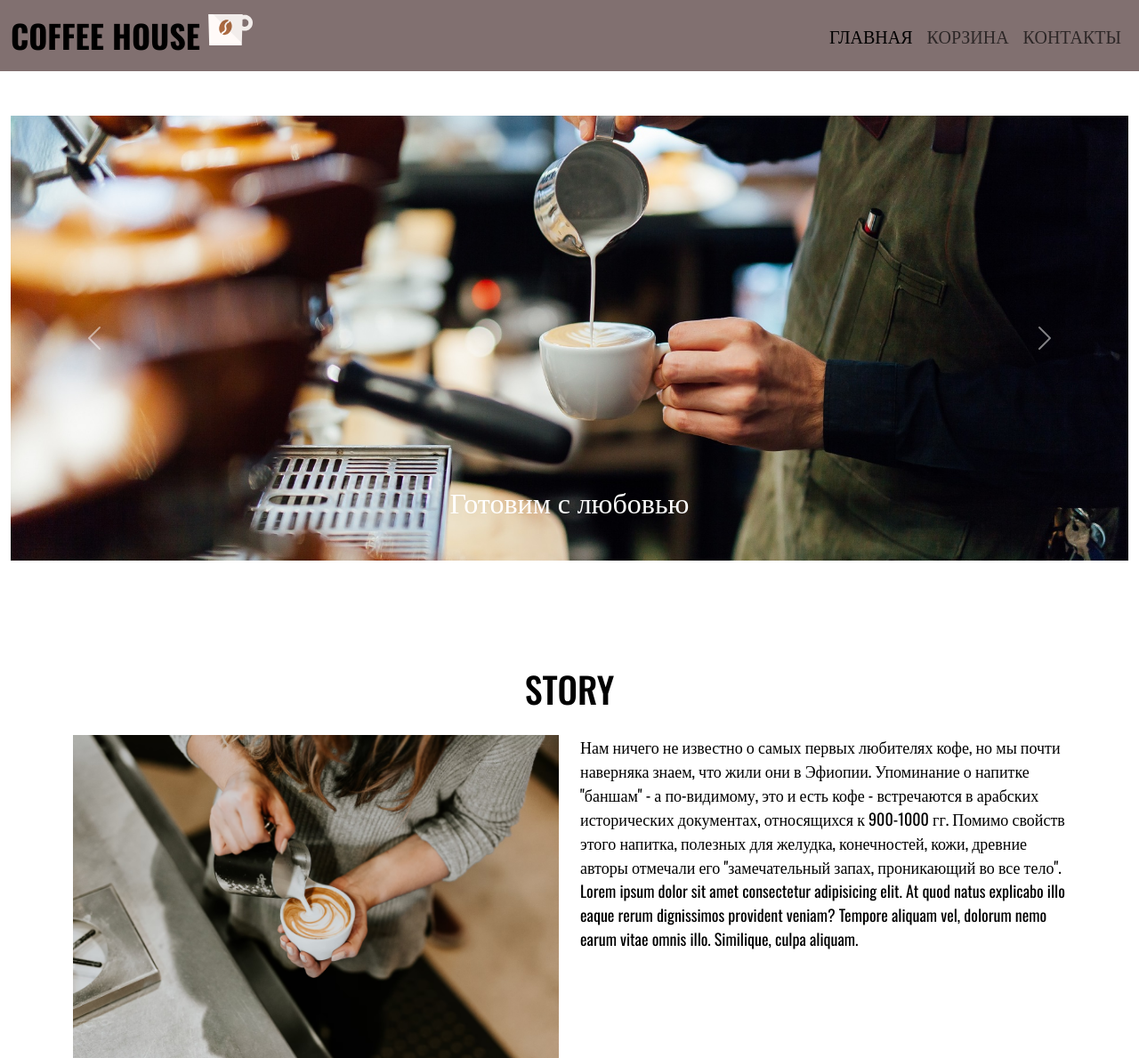
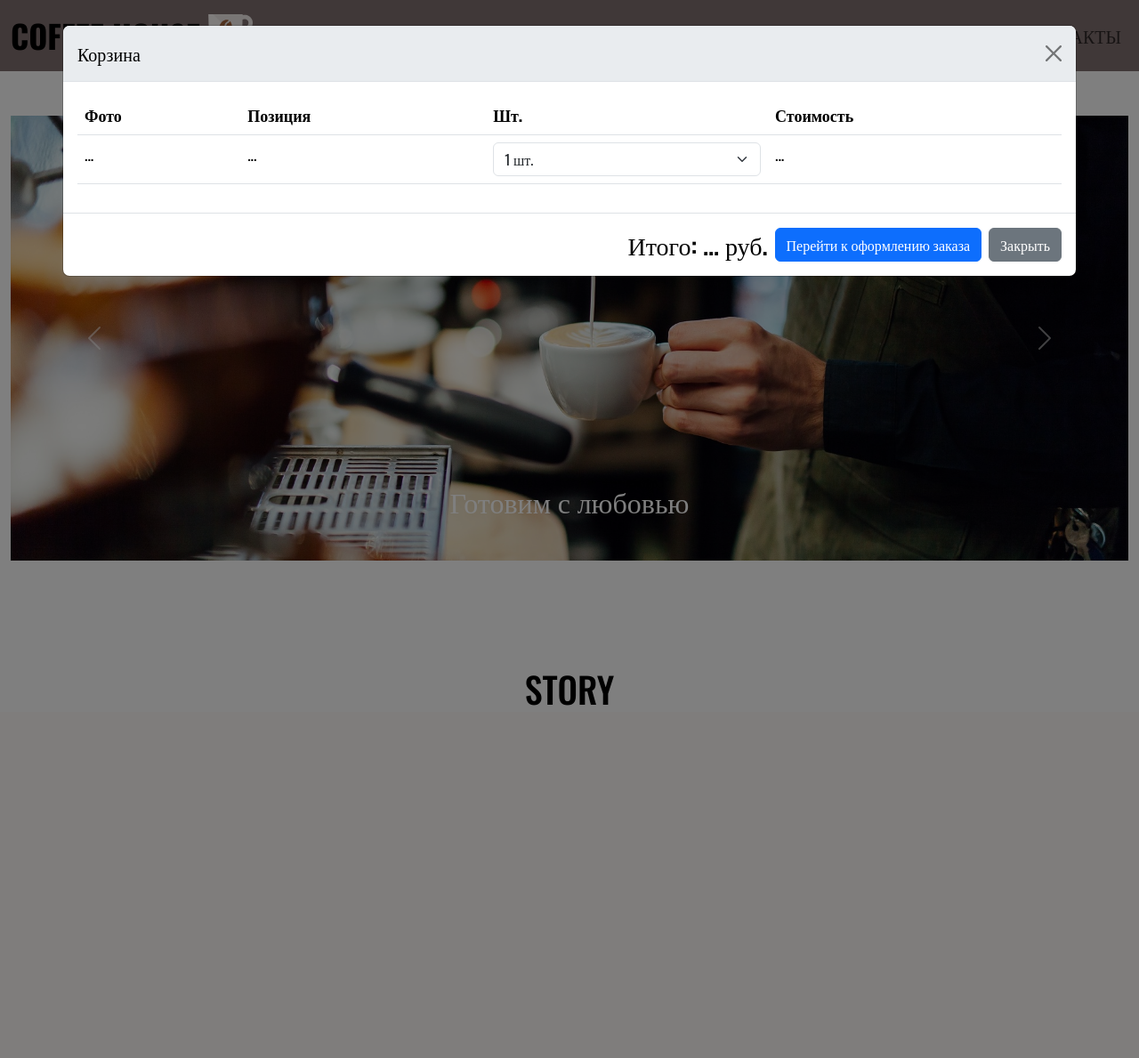
Before and after one commit to AlexanderObolonkov/CoffeeHouse_SoftwareTools, a Django app: page / in a window 1280 px wide, after a click on "КОРЗИНА". Shown: the top 1189 px of the page at 89% size. After the commit the page ends 793 px from the top, so only its background shows below. Run offline with Django 4.2, Linux system fonts and the light colour scheme; data that the repository does not hold is empty; parts of the project's set-up code (start-up, migrations or seed data) failed here and were passed over.

Commit message:
Added shopping cart plug

```diff
--- a/mysite/templates/mysite/block/navbar.html
+++ b/mysite/templates/mysite/block/navbar.html
@@ -23,6 +23,98 @@
                 <li class="nav-item">
                     <a class="nav-link {% if nav_bar == 'contacts' %}active{% endif %}" href="{% url 'contacts' %}">Контакты</a>
                 </li>
+                <div class="modal fade" id="modal-cart" tabindex="-1" aria-labelledby="exampleModalLabel"
+                     aria-hidden="true">
+                    <div class="modal-dialog modal-xl">
+                        <div class="modal-content">
+                            <div class="modal-header bg-body-secondary">
+                                <h1 class="modal-title fs-5" id="exampleModalLabel">Корзина</h1>
+                                <button type="button" class="btn-close" data-bs-dismiss="modal"
+                                        aria-label="Close"></button>
+                            </div>
+                            <div class="modal-body">
+                                <table class="table">
+                                    <thead>
+                                    <tr>
+                                        <th scope="col">Фото</th>
+                                        <th scope="col">Позиция</th>
+                                        <th scope="col">Шт.</th>
+                                        <th scope="col">Стоимость</th>
+                                    </tr>
+                                    </thead>
+                                    <tbody>
+
+                                    <tr>
+                                        <td>...</td>
+                                        <td>...</td>
+                                        <td>
+                                            <div class="select-amount">
+                                                <select class="form-select" aria-label="Шт.">
+                                                    <option selected value="1">1 шт.</option>
+                                                    <option value="2">2 шт.</option>
+                                                    <option value="3">3 шт.</option>
+                                                </select>
+                                            </div>
+                                        </td>
+                                        <td>...</td>
+                                    </tr>
+                                    </tbody>
+                                </table>
+                            </div>
+                            <div class="modal-footer">
+                                <h3>Итого: ... руб.</h3>
+                                <button type="button" class="btn btn-primary">Перейти к оформлению заказа</button>
+                                <button type="button" class="btn btn-secondary" data-bs-dismiss="modal">Закрыть</button>
+                            </div>
+                        </div>
+                    </div>
+                </div>
+                <div class="modal fade" id="modal-cart" tabindex="-1" aria-labelledby="exampleModalLabel"
+                     aria-hidden="true">
+                    <div class="modal-dialog modal-xl">
+                        <div class="modal-content">
+                            <div class="modal-header bg-body-secondary">
+                                <h1 class="modal-title fs-5" id="exampleModalLabel">Корзина</h1>
+                                <button type="button" class="btn-close" data-bs-dismiss="modal"
+                                        aria-label="Close"></button>
+                            </div>
+                            <div class="modal-body">
+                                <table class="table">
+                                    <thead>
+                                    <tr>
+                                        <th scope="col">Фото</th>
+                                        <th scope="col">Позиция</th>
+                                        <th scope="col">Шт.</th>
+                                        <th scope="col">Стоимость</th>
+                                    </tr>
+                                    </thead>
+                                    <tbody>
+
+                                    <tr>
+                                        <td>...</td>
+                                        <td>...</td>
+                                        <td>
+                                            <div class="select-amount">
+                                                <select class="form-select" aria-label="Шт.">
+                                                    <option selected value="1">1 шт.</option>
+                                                    <option value="2">2 шт.</option>
+                                                    <option value="3">3 шт.</option>
+                                                </select>
+                                            </div>
+                                        </td>
+                                        <td>...</td>
+                                    </tr>
+                                    </tbody>
+                                </table>
+                            </div>
+                            <div class="modal-footer">
+                                <h3>Итого: ... руб.</h3>
+                                <button type="button" class="btn btn-primary">Перейти к оформлению заказа</button>
+                                <button type="button" class="btn btn-secondary" data-bs-dismiss="modal">Закрыть</button>
+                            </div>
+                        </div>
+                    </div>
+                </div>
                 <!-- <li class="nav-item">
                   <a class="nav-link" href="#">Отзывы</a> и т.д. можно добавлять
                 </li>  -->
```
Also changed, not shown: media/американо.jpg (added), media/капучино.jpg (added), media/латте.jpg (added), media/эспрессо.jpg (added).
